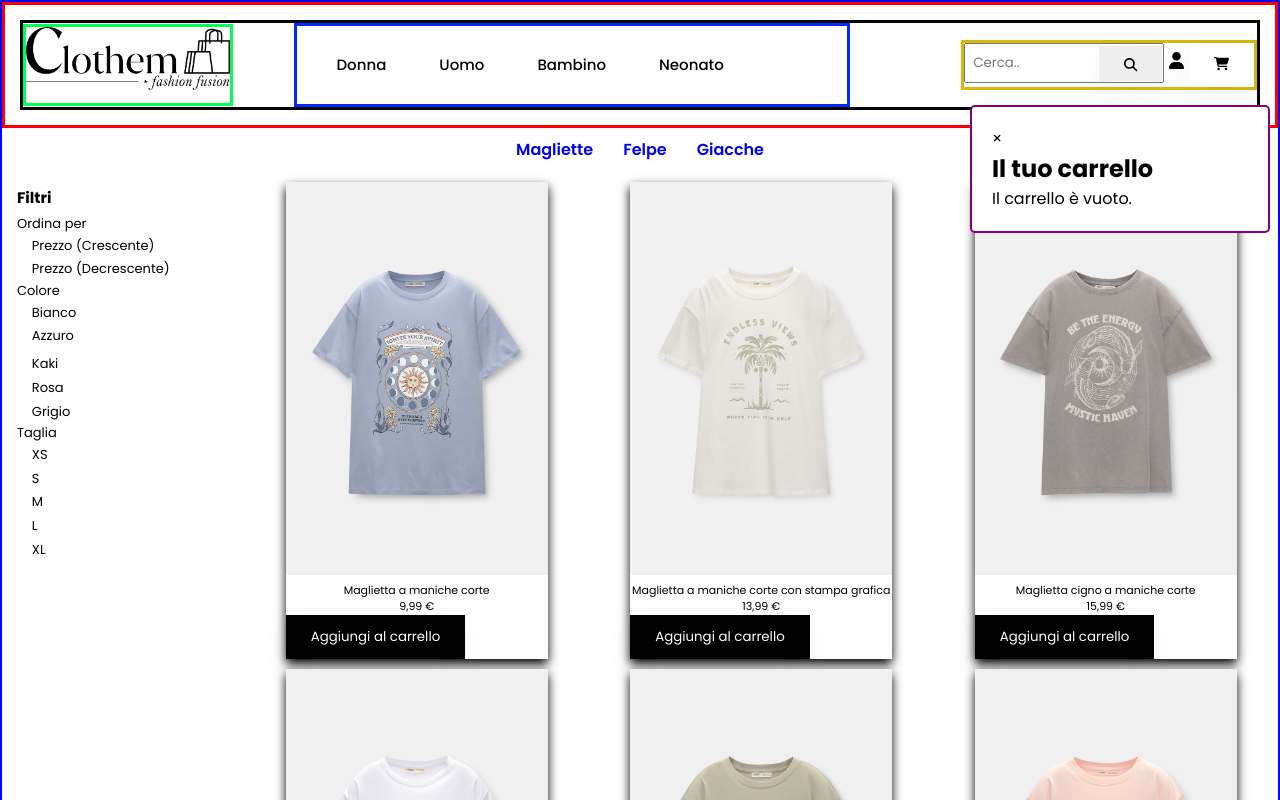
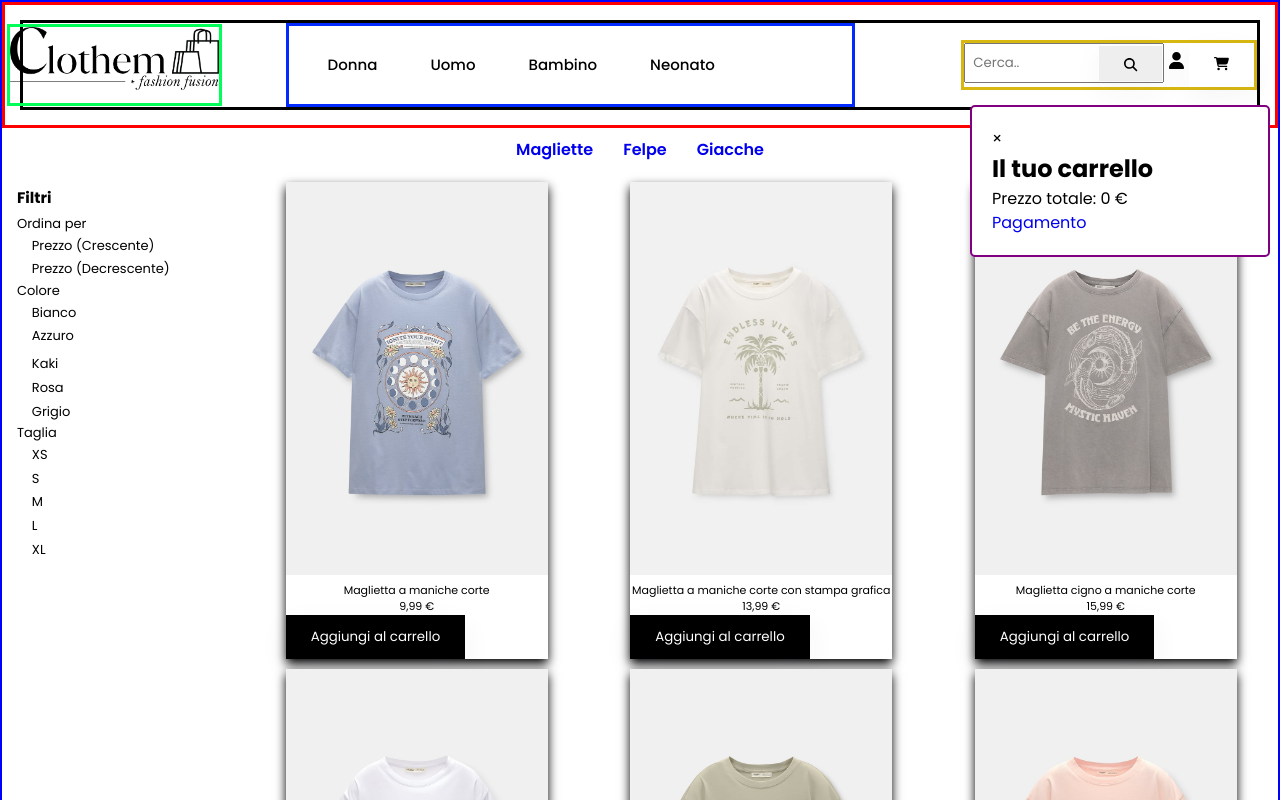
Before and after one commit to zMattyPower/ecommerce-project, a React (Create React App) app: page /Donna/Magliette in a window 1280 px wide. Both pictures are taken after a click on the button 1221 px from the left and 65 px from the top of the page. Shown: the top 800 px of the page. Built offline with nearby package versions, Linux system fonts and the light colour scheme.

Commit message:
carrello e pagamento

```diff
--- a/package.json
+++ b/package.json
@@ -18,6 +18,7 @@
     "jquery": "^3.7.1",
     "react": "^18.3.1",
     "react-bootstrap": "^2.10.2",
+    "react-cookie": "^7.1.4",
     "react-dom": "^18.3.1",
     "react-icons": "^5.2.1",
     "react-responsive-carousel": "^3.2.23",
--- a/src/Components/Carrello/Carrello.css
+++ b/src/Components/Carrello/Carrello.css
@@ -2,11 +2,12 @@
   position: fixed;
   top: 10%; /* Modifica la posizione verticale secondo le tue esigenze */
   right: 10px; /* Posiziona vicino al bordo destro */
-
+  overflow-y: auto;
   display: flex;
   justify-content: center;
   align-items: center;
   z-index: 1000;
+
 }
 
 .carrello-popup-content {
@@ -18,4 +19,6 @@
   height: auto; /* L'altezza si adatta al contenuto */
   position: relative;
   margin-top: 25px;
+  max-height: 400px; /* Imposta l'altezza massima del carrello */
+  overflow-y: auto; /* Abilita lo scroll verticale quando il contenuto supera l'altezza massima */
 }
--- a/src/Components/Carrello/CarrelloPopUp.jsx
+++ b/src/Components/Carrello/CarrelloPopUp.jsx
@@ -1,26 +1,55 @@
-import React, { useEffect } from 'react';
-import './Carrello.css'; // Assicurati di avere questo file CSS
+import React, { useEffect } from "react";
+import "./Carrello.css"; // Assicurati di avere questo file CSS
+import { useCookies } from "react-cookie";
+import { Link } from 'react-router-dom';
 
 const CarrelloPopUp = ({ onClose }) => {
+  //Cookie
+  const [cookies,setCookie] = useCookies(["carrello", "prezzoTotale"]);
+  //carrello
   useEffect(() => {
     // Chiudi il popup se si clicca fuori di esso
     const handleOutsideClick = (event) => {
-      if (event.target.classList.contains('carrello-popup')) {
+      if (event.target.classList.contains("carrello-popup")) {
         onClose();
       }
     };
 
-    window.addEventListener('click', handleOutsideClick);
-    return () => window.removeEventListener('click', handleOutsideClick);
+    window.addEventListener("click", handleOutsideClick);
+    return () => window.removeEventListener("click", handleOutsideClick);
   }, [onClose]);
 
+  const rimuoviDalCarrello = (indice) => {
+    const nuovoCarrello = cookies.carrello.filter((_, i) => i !== indice);
+    const prezzoTotale = nuovoCarrello.reduce(
+      (acc, prodotto) => acc + parseFloat(prodotto.prezzo),
+      0
+    );
+    setCookie("carrello", nuovoCarrello, { path: "/" });
+    setCookie("prezzoTotale", prezzoTotale, { path: "/" });
+  };
   return (
     <div className="carrello-popup">
       <div className="carrello-popup-content">
-        <span className="close" onClick={onClose}>&times;</span>
-        <h2>Il tuo carrello</h2>
-        <p>Il carrello è vuoto.</p>
-        {/* Puoi aggiungere qui altri elementi del carrello */}
+        <span className="close" onClick={onClose}>
+          &times;
+        </span>
+        <div>
+          <h2>Il tuo carrello</h2>
+          <ul>
+            {cookies.carrello &&
+              cookies.carrello.map((prodotto, index) => (
+                <li key={index}>
+                  {prodotto.nome} - {prodotto.prezzo} €
+                  <button onClick={() => rimuoviDalCarrello(index)}>
+                    Rimuovi dal carrello
+                  </button>
+                </li>
+              ))}
+          </ul>
+          <p>Prezzo totale: {cookies.prezzoTotale || "0"} €</p>
+          <Link to="/Payment">Pagamento</Link>
+        </div>
       </div>
     </div>
   );
--- a/src/Components/Payment/payment.js
+++ /dev/null
@@ -1,13 +0,0 @@
-
-
-function payment(){
-    return(
-        <>
-        <div>
-            <p>caio</p>
-        </div>
-        </>
-    );
-}
-
-export default payment;
--- a/src/pages/DonnaMagliette.jsx
+++ b/src/pages/DonnaMagliette.jsx
@@ -3,7 +3,7 @@ import Footer from "../Components/Footer/Footer";
 
 import { Link } from 'react-router-dom';
 import { Route, Routes } from 'react-router-dom';
-
+import { useCookies } from 'react-cookie';
 
 import "./DonnaMagliette.css";
 import d_maglietta_1_1 from "../Components/Img/d_maglietta_1_1.jpg";
@@ -18,6 +18,20 @@ import DonnaMaglietteP1_1 from "./DonnaMaglietteP1_1";
 
 
 function DonnaMagliette() {
+  const [cookies, setCookie] = useCookies(['carrello']);
+
+  const aggiungiAlCarrello = (nomeProdotto, prezzoProdotto) => {
+    const nuovoProdotto = { nome: nomeProdotto, prezzo: prezzoProdotto };
+    const carrello = cookies.carrello || [];
+    const nuovoCarrello = [...carrello, nuovoProdotto];
+
+    // Calcola il prezzo totale dei prodotti nel carrello
+    const prezzoTotale = nuovoCarrello.reduce((acc, prodotto) => acc + parseFloat(prodotto.prezzo), 0);
+
+    // Salva il carrello aggiornato e il prezzo totale nel cookie
+    setCookie('carrello', nuovoCarrello, { path: '/' });
+    setCookie('prezzoTotale', prezzoTotale, { path: '/' });
+  };
   return (
 
     <>
@@ -84,7 +98,7 @@ function DonnaMagliette() {
 
                 <p className = "donnamp"> Maglietta a maniche corte</p>
                 <p className = "donnamp"> 9,99 €</p>
-                <button> Aggiungi al carrello</button>
+                <button onClick={() => aggiungiAlCarrello("Maglietta a maniche corte", "9.99")}>Aggiungi al carrello</button>
               </div>
 
 
@@ -92,7 +106,7 @@ function DonnaMagliette() {
                 <Link to="°"><img src={d_maglietta_2_1} alt="d_maglietta_2_1" className="image"></img></Link>
                 <p className = "donnamp"> Maglietta a maniche corte con stampa grafica</p>
                 <p className = "donnamp"> 13,99 €</p>
-                <button> Aggiungi al carrello</button>
+                <button onClick={() => aggiungiAlCarrello("Maglietta a maniche corte", "13.99")}>Aggiungi al carrello</button>
               </div>
 
               <div className="prod">
```
Also changed, not shown: 1 other file (tests, documents, lock files or other folders).
